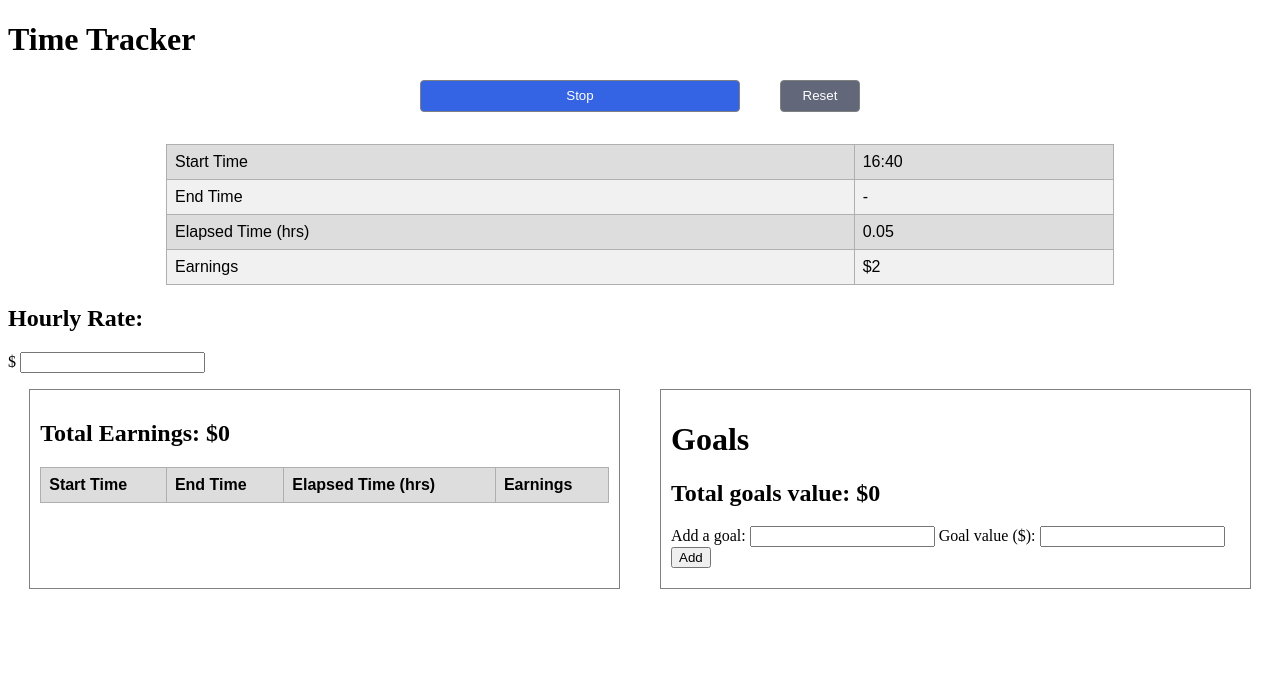
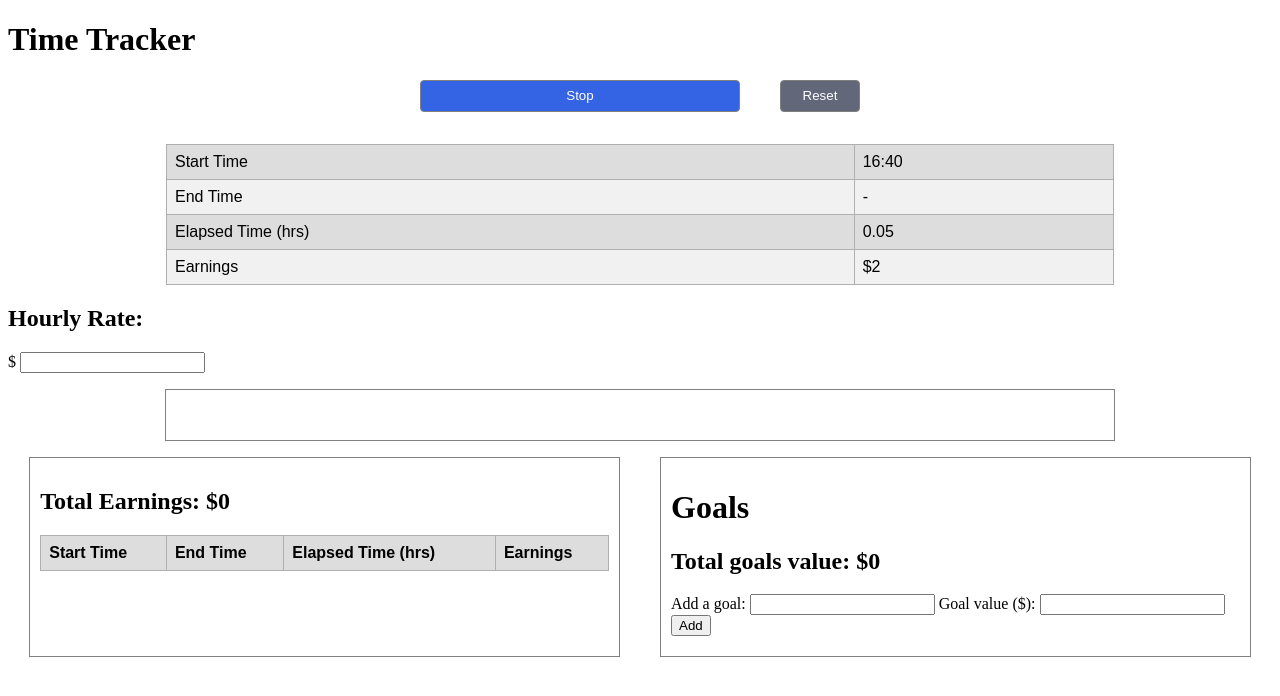
Before and after one commit to mroberts1137/task-tracker, a website: page index.html in a window 1280 px wide. Both pictures are taken after a click on the button "Start". Drawn offline with Linux system fonts and the light colour scheme.

Commit message:
live progress bar

```diff
--- a/index.html
+++ b/index.html
@@ -43,6 +43,8 @@
       </form>
     </div>
 
+    <canvas id="canvas"> </canvas>
+
     <div id="outputDiv">
       <div class="outputBlock">
         <h2>Total Earnings: $<span id="totalEarnings">0</span></h2>
--- a/main.js
+++ b/main.js
@@ -26,6 +26,9 @@ const earningsEl = document.querySelector('#earnings');
 const rateEl = document.querySelector('#rate');
 rateEl.addEventListener('change', (e) => (rate = e.target.value));
 
+const canvas = document.querySelector('#canvas');
+const ctx = canvas.getContext('2d');
+
 let clockRunning = false;
 
 const goalList = [];
@@ -37,6 +40,7 @@ let endTime = null;
 let elapsedTime = null;
 let earnings = 0;
 let rate = 40;
+let goalProgress = 0;
 
 let updateEarningsInterval = null;
 
@@ -133,6 +137,7 @@ function renderTrackList() {
 }
 
 function toggleClock() {
+  updateProgress();
   if (clockRunning) {
     clockRunning = false;
     startBtnEl.classList.remove('clockRunning');
@@ -176,6 +181,7 @@ function updateElapsedTime() {
 
   elapsedTimeEl.innerText = elapsedTime;
   earningsEl.innerText = earnings;
+  updateProgress();
 }
 
 function reset() {
@@ -191,3 +197,9 @@ function reset() {
   elapsedTimeEl.innerText = '0';
   earningsEl.innerText = '0';
 }
+
+function updateProgress() {
+  goalProgress = (totalEarnings + earnings) / totalGoalValue;
+  ctx.fillStyle = 'green';
+  ctx.fillRect(0, 0, parseInt(canvas.width * goalProgress), canvas.height);
+}
--- a/styles.css
+++ b/styles.css
@@ -80,3 +80,13 @@ ul {
 #goalList {
   margin-top: 10px;
 }
+
+#canvas {
+  display: flex;
+  justify-content: center;
+  margin: auto;
+  margin-top: 1rem;
+  width: 75%;
+  height: 50px;
+  border: 1px solid gray;
+}
```
